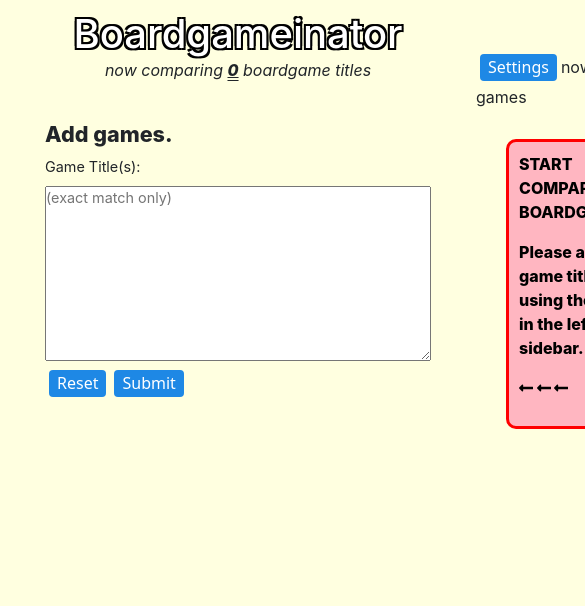
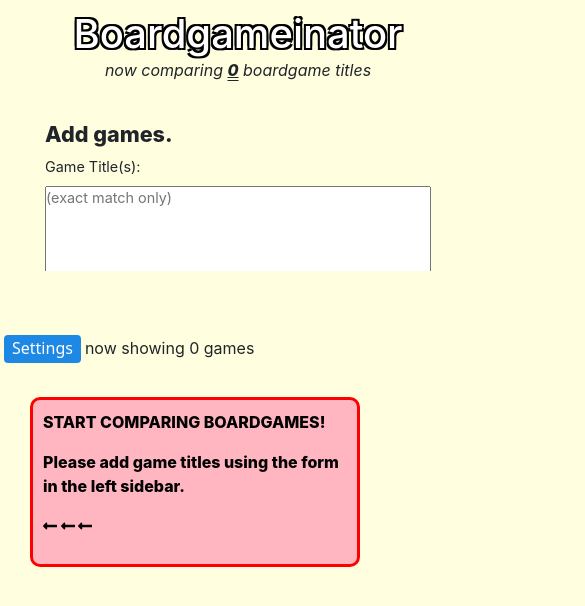
Before and after one commit to roderickwoodman/boardgameinator, a React (Create React App) app: page / in a window 390 px wide. Shown: the top 606 px of the page, 585 px wide, since content can reach past the window. Built offline with nearby package versions, Linux system fonts and the light colour scheme.

Commit message:
Refactors all styling breakpoints based on viewport dimensions

```diff
--- a/src/index.css
+++ b/src/index.css
@@ -52,20 +52,12 @@ html, #root {
   grid-template-rows: 1fr;
   grid-template-areas:
   "controls cardlist";
-  /* display: flex; */
-  /* flex-direction: row; */
-  /* height: 100vh; */
-  /* width: 100vw; */
 }
 
 #leftsidebar-wrapper {
   grid-area: controls;
   display: flex;
-  /* flex: 1 1 auto; */
-  /* order: -1; */
   flex-direction: column;
-  /* max-width: 425px; */
-  /* min-width: 425px; */
   padding: 10px 25px;
 }
 
@@ -91,9 +83,14 @@ html, #root {
 #content-wrapper {
   grid-area: cardlist;
   display: flex;
+  justify-content: flex-start;
   flex-direction: column;
-  /* width: 80%; */
   padding-top: 50px;
+  height: 100vh;
+}
+
+#view-controls {
+  flex: 0 0 1.5rem;
 }
 
 #main-controls {
@@ -173,6 +170,7 @@ html, #root {
 
 #resulting-games {
   display: flex;
+  flex: 1 1 auto;
   flex-direction: row;
   flex-wrap: nowrap;
   overflow-x: auto;
@@ -523,7 +521,34 @@ button:enabled,
   cursor: pointer;
 }
 
-@media screen and (max-height: 800px) {
+/*
+  viewport breakpoints:
+
+    "tall and wide screen" (default)
+      => horizontal game cards
+      => the game image
+      => all text
+
+    "kinda short but still wide enough screen"
+      => horizontal game cards
+      => the game image
+      => vertically economical text
+
+    "really short but still wide enough screen"
+      => horizontal game cards
+      => no game image
+      => vertically economical text
+
+    "narrow screen"
+      => vertical game cards
+      => the game image
+      => vertically and horizontally economical text
+*/
+
+/* "kinda short but still wide enough screen" */
+@media only screen
+  and (min-width: 850px)
+  and (max-height: 725px) {
 
   .game-yearpublished,
   .gamecard-visual .gamecard-visual-overlay,
@@ -560,7 +585,20 @@ button:enabled,
 
 }
 
-@media screen and (max-height: 600px) {
+/* "really short but still wide enough screen" */
+@media only screen
+  and (min-width: 850px)
+  and (max-height: 475px) {
+
+  .gamecard-thumbnail img {
+    display: none;
+  }
+
+}
+
+/* "narrow screen" */
+@media screen
+  and (max-width: 849px) {
 
   #page-wrapper {
     grid-template-columns: 1fr;
@@ -586,10 +624,6 @@ button:enabled,
     min-width: 100%;
   }
 
-  .gamecard-thumbnail img {
-    display: none;
-  }
-
   .gamecard-visual {
     font-size: 1.7em;
     font-weight: 800;
```
